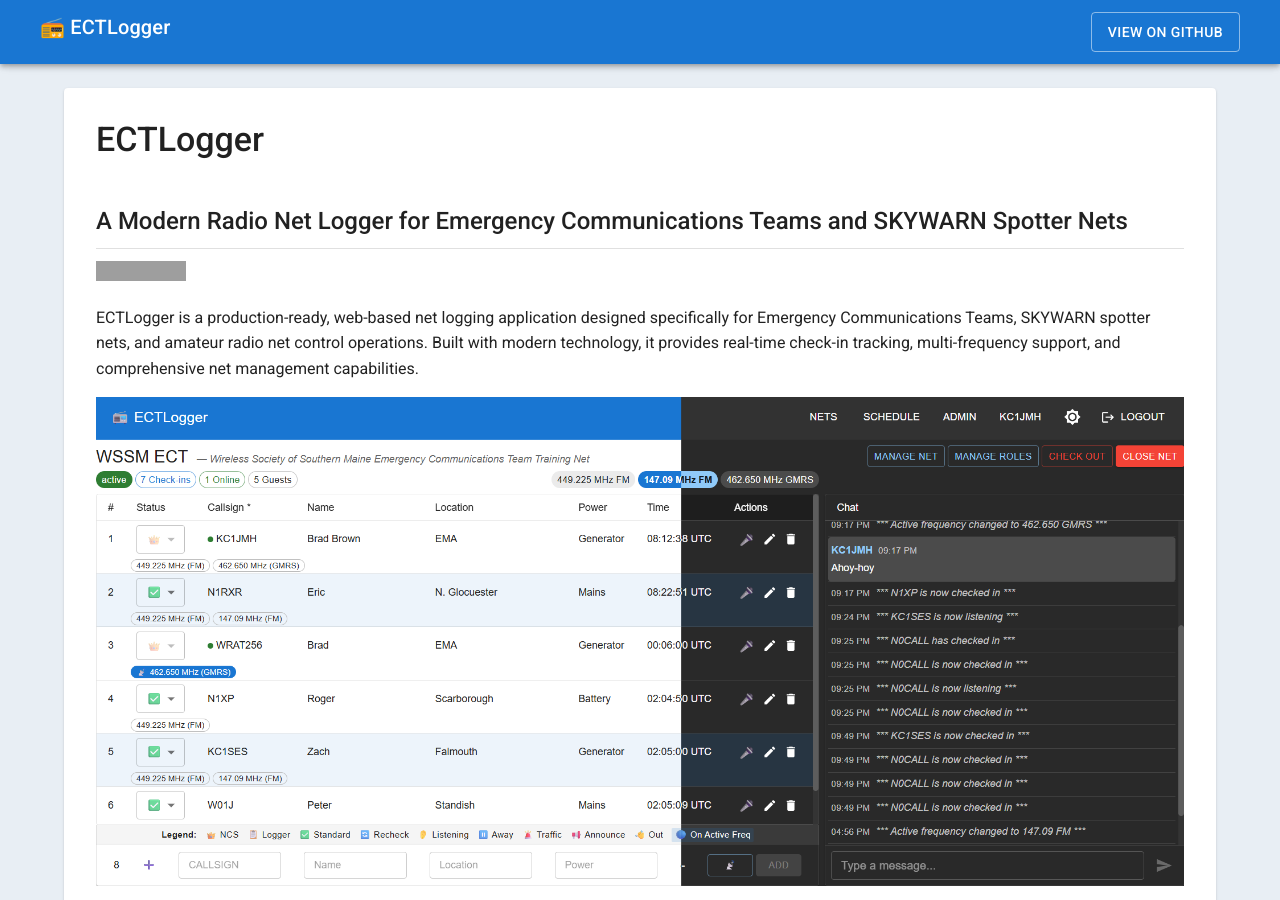
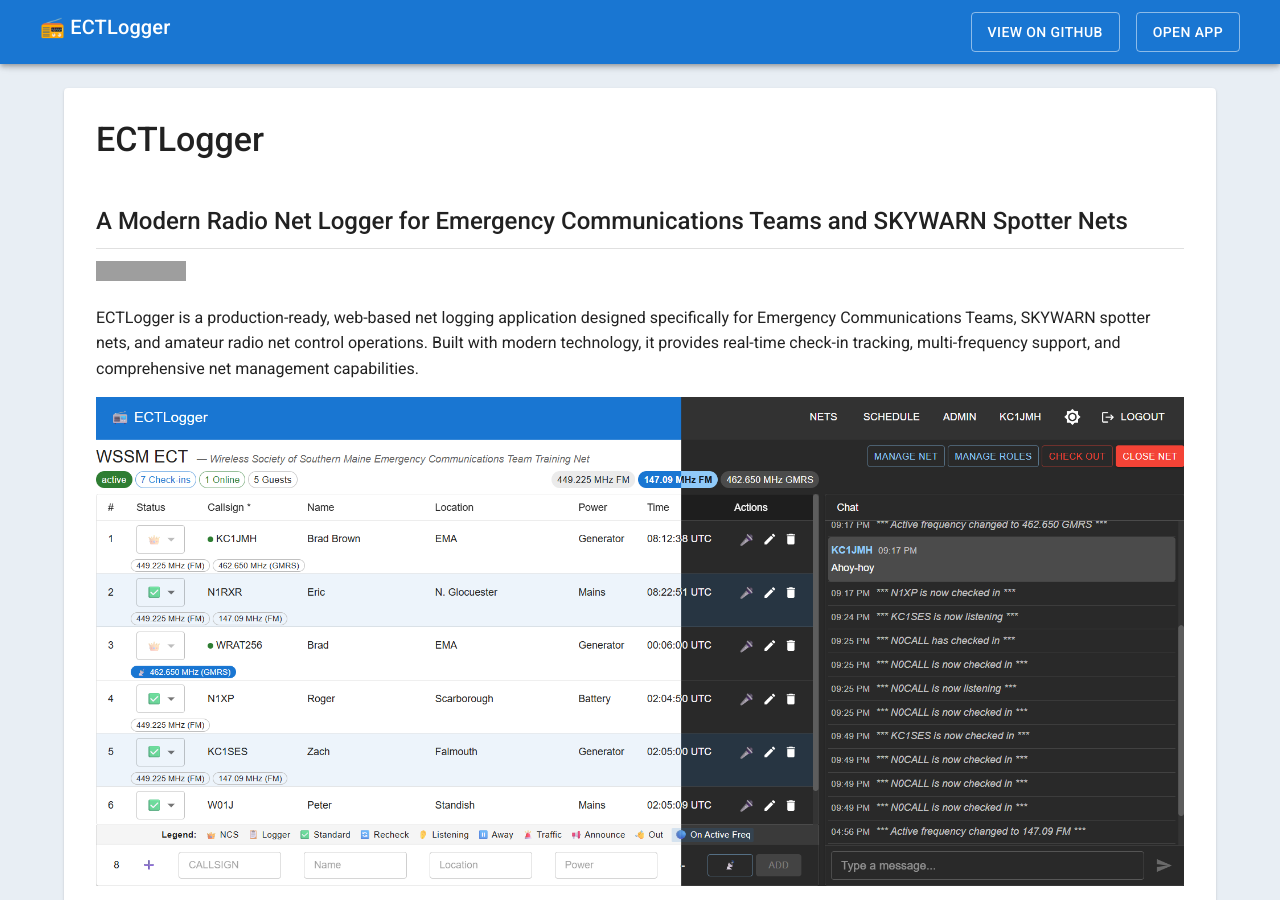
Before and after one commit to bradbrownjr/ectlogger, a Jekyll site: the page built from README.md, in a window 1280 px wide and 900 px high. Built offline with Jekyll 4.4.1, drawn with Linux system fonts in a browser that asks for light colours; our own code applies the rules of GitHub Pages for plain Markdown files; grey boxes are pictures that could not be loaded.

Commit message:
Add Open App button to GitHub Pages header

```diff
--- a/_layouts/default.html
+++ b/_layouts/default.html
@@ -287,6 +287,7 @@
       <h1><a href="{{ '/' | relative_url }}">📻 {{ site.title }}</a></h1>
       <div class="header-links">
         <a href="https://github.com/{{ site.repository }}" class="btn-outlined">View on GitHub</a>
+        <a href="https://app.ectlogger.us" class="btn-outlined">Open App</a>
       </div>
     </div>
   </header>
```
